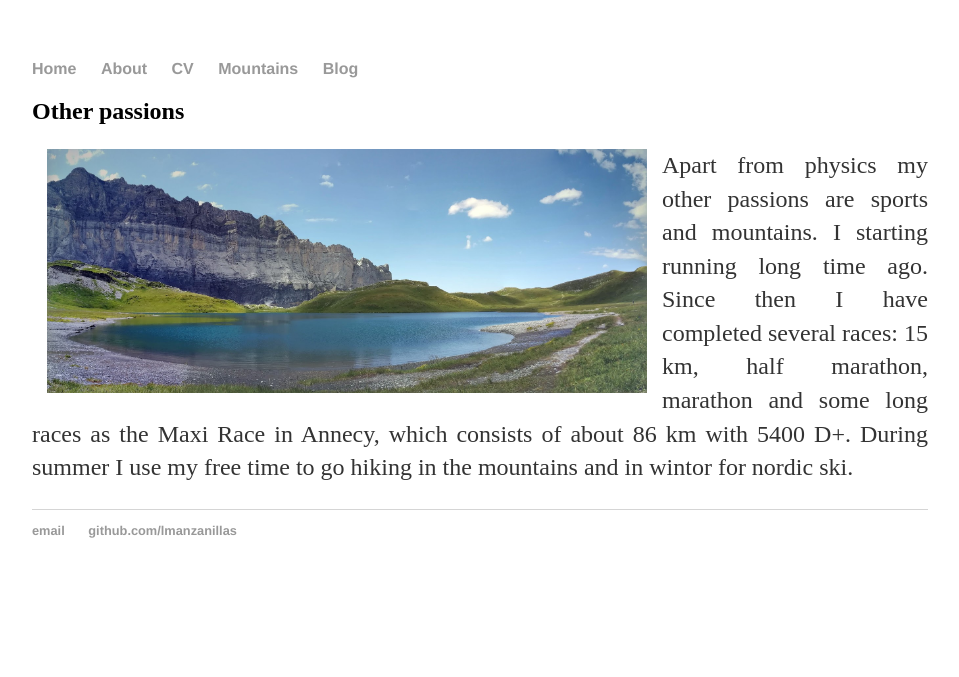
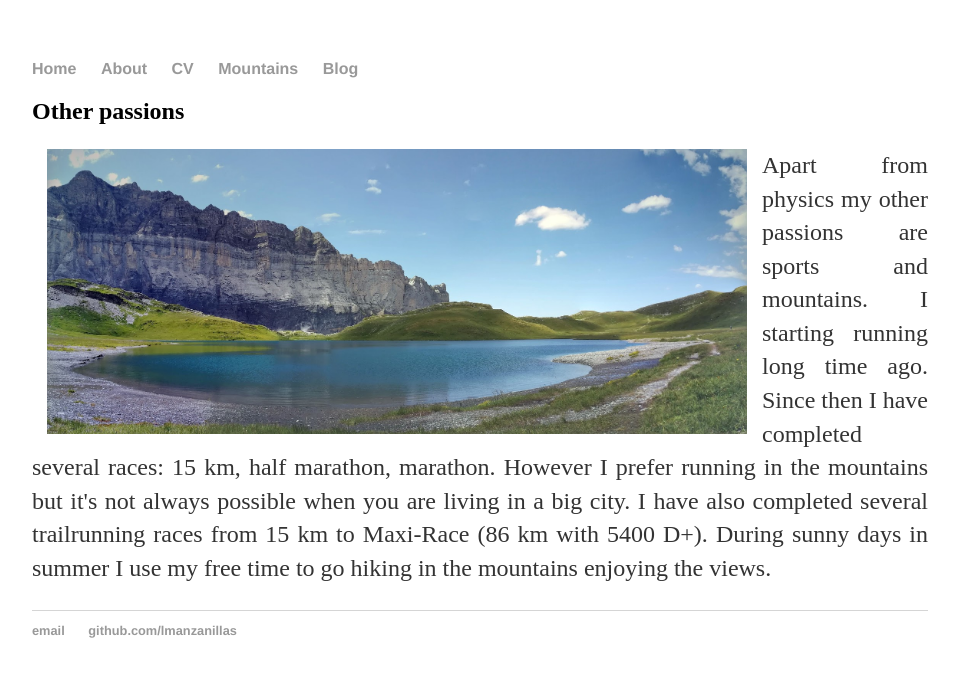
Before and after one commit to lmanzanillas/lmanzanillas.github.io, a Jekyll site: the page built from mountains/index.html, in a window 1280 px wide. Shown: the top 677 px of the page, without its empty margins (160-1119 px from the left). Built offline with Jekyll 4.4.1, drawn with Linux system fonts in a browser that asks for light colours.

Commit message:
change photo

```diff
--- a/mountains/index.html
+++ b/mountains/index.html
@@ -4,9 +4,12 @@ title: Mountains
 ---
 <div class="blurb">
         <h2>Other passions</h2>
-	<p><img style="padding:0 15px; float:left;"src="Lac_alpes.jpg" alt="Simply Easy Learning" width="600"/> </p>
+	<p><img style="padding:0 15px; float:left;"src="Lac_alpes.jpg" alt="Simply Easy Learning" width="700"/> </p>
 	<p style="margin-top: 20px;"></p>
-        <p align="justify"> Apart from physics my other passions are sports and mountains. I starting running long time ago. Since then I have completed several races: 15 km, half marathon, marathon and some long races	as the Maxi Race in Annecy, which consists of about 86 km with 5400 D+. During summer I use my free time to go hiking in the mountains and in wintor for nordic ski.</p>
+        <p align="justify"> Apart from physics my other passions are sports and mountains. I starting running long time ago.
+	Since then I have completed several races: 15 km, half marathon, marathon. However I prefer running in the mountains but it's not
+	always possible when you are living in a big city. I have also completed several trailrunning races from 15 km to Maxi-Race (86 km with 5400 D+).
+	During sunny days in summer I use my free time to go hiking in the mountains enjoying the views.</p>
 
 
 
```
